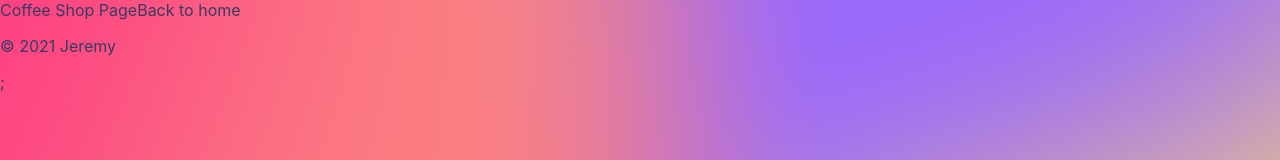
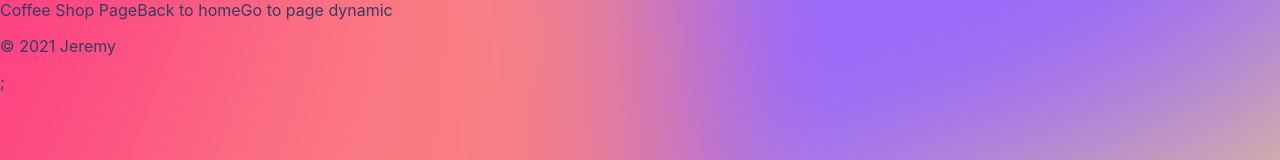
Before and after one commit to jeremysb1/coffeeapp, a Next.js app: page /coffee-shop/1 in a window 1280 px wide. Shown: the top 160 px of the page. Built offline with nearby package versions, Linux system fonts and the light colour scheme.

Commit message:
adding route to dynamic page w/link component

```diff
--- a/pages/coffee-shop/[id].js
+++ b/pages/coffee-shop/[id].js
@@ -8,6 +8,9 @@ const CoffeeStore = () => {
       <Link href="/">
         <a>Back to home</a>
       </Link>
+      <Link href="/coffee-shop/dynamic">
+        <a>Go to page dynamic</a>
+      </Link>
     </div>
   );
 };
```
